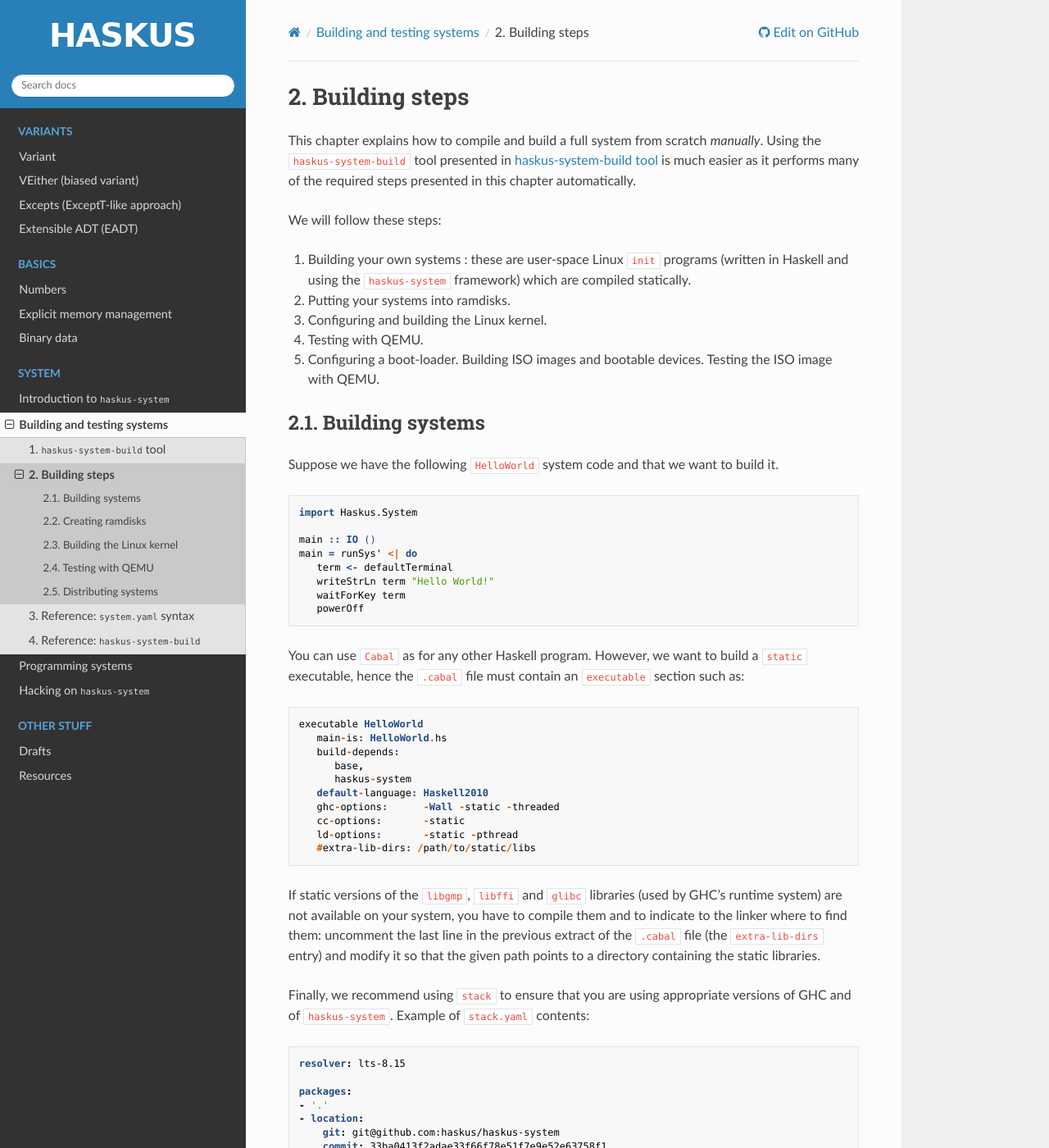
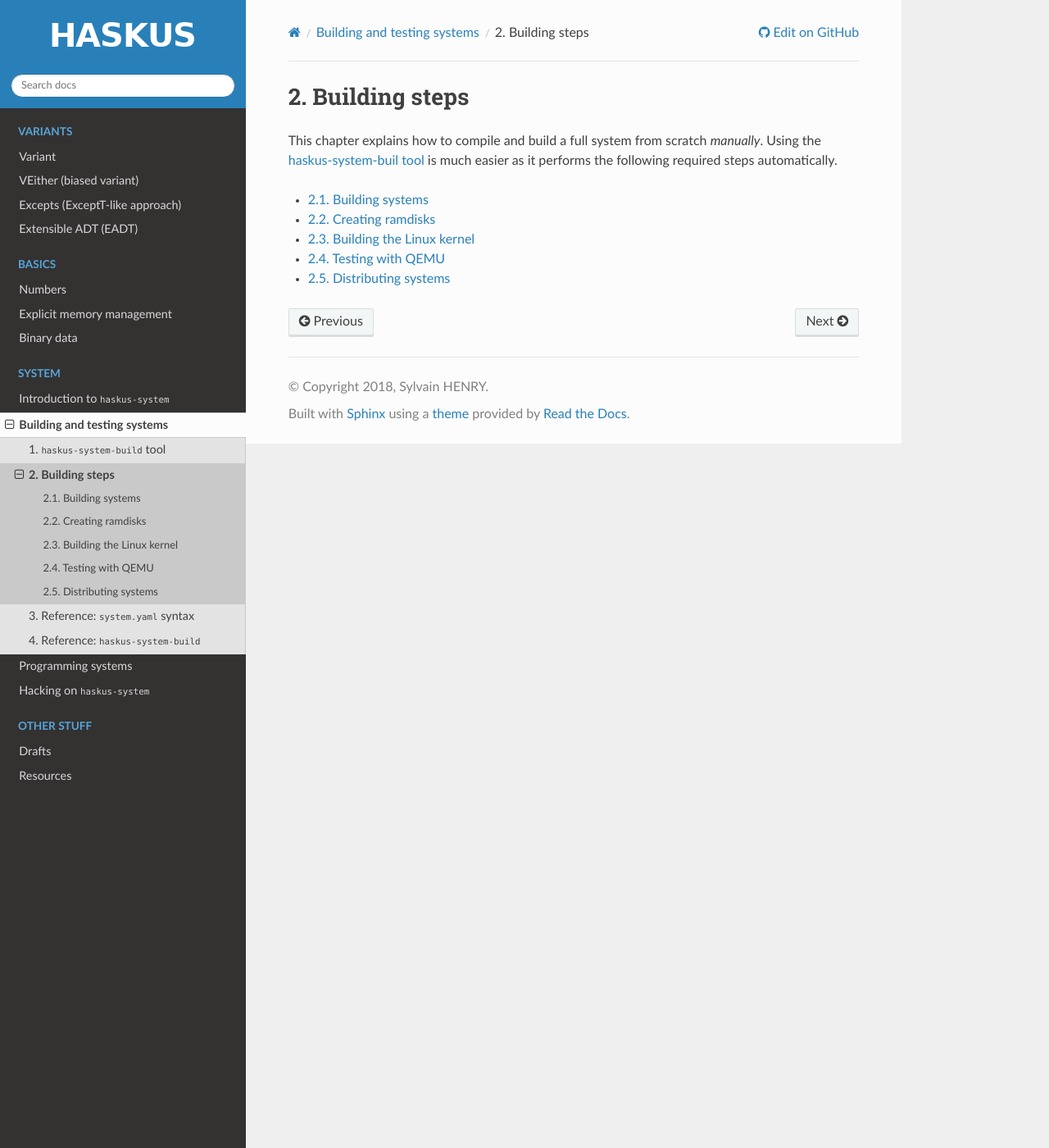
Before and after one commit to haskus/haskus-manual, a Sphinx documentation site: the page built from source/system/building/manual_building.rst, in a window 1280 px wide and 1400 px high. Shown: the whole window at 82% size. Built offline with Sphinx 7.4.7 and the Read the Docs theme 2.0.0, drawn with Linux system fonts in a browser that asks for light colours; pages that are not in the unit, such as notebooks, are missing from menus; some of the changed text lies outside the part shown.

Commit message:
Building guide

```diff
--- a/source/system/building/manual_building.rst
+++ b/source/system/building/manual_building.rst
@@ -4,28 +4,14 @@ Building steps
 ==============
 
 This chapter explains how to compile and build a full system from scratch
-*manually*. Using the ``haskus-system-build`` tool presented in
-:ref:`haskus-system-build-tool` is much easier as it performs many of the
-required steps presented in this chapter automatically.
+*manually*. Using the :ref:`haskus-system-buil tool <haskus-system-build-tool>`
+is much easier as it performs the following required steps automatically.
 
-We will follow these steps:
+.. toctree::
+   :maxdepth: 1
 
-1. Building your own systems : these are user-space Linux ``init`` programs
-   (written in Haskell and using the ``haskus-system`` framework) which are
-   compiled statically.
-
-2. Putting your systems into ramdisks.
-
-3. Configuring and building the Linux kernel.
-
-4. Testing with QEMU.
-
-5. Configuring a boot-loader. Building ISO images and bootable devices. Testing
-   the ISO image with QEMU.
-
-
-.. include:: manual_building/building.rst
-.. include:: manual_building/ramdisk.rst
-.. include:: manual_building/linux.rst
-.. include:: manual_building/QEMU.rst
-.. include:: manual_building/distributing.rst
+   manual_building/building
+   manual_building/ramdisk
+   manual_building/linux
+   manual_building/QEMU
+   manual_building/distributing
--- a/source/system/building/manual_building/distributing.rst
+++ b/source/system/building/manual_building/distributing.rst
@@ -1,5 +1,6 @@
+=====================================================================
 Distributing systems
---------------------
+=====================================================================
 
 To distribute your systems, we will create a directory ``/my/disk`` containing:
 
@@ -76,7 +77,8 @@ Replace ``/my/system`` with the path of your system in the ``myimage.img``
 ramdisk.
 
 
-**Creating a bootable device**
+Creating a bootable device
+--------------------------
 
 To create a bootable device (e.g., bootable USB stick), you have to know its
 device path (e.g., ``/dev/XXX``) and the partition that will contain the boot
```
Also changed, not shown: other parts of source/system/building/manual_building/distributing.rst (+2 -1 lines), source/system/building/automatic_building.rst (+2 -6 lines).
